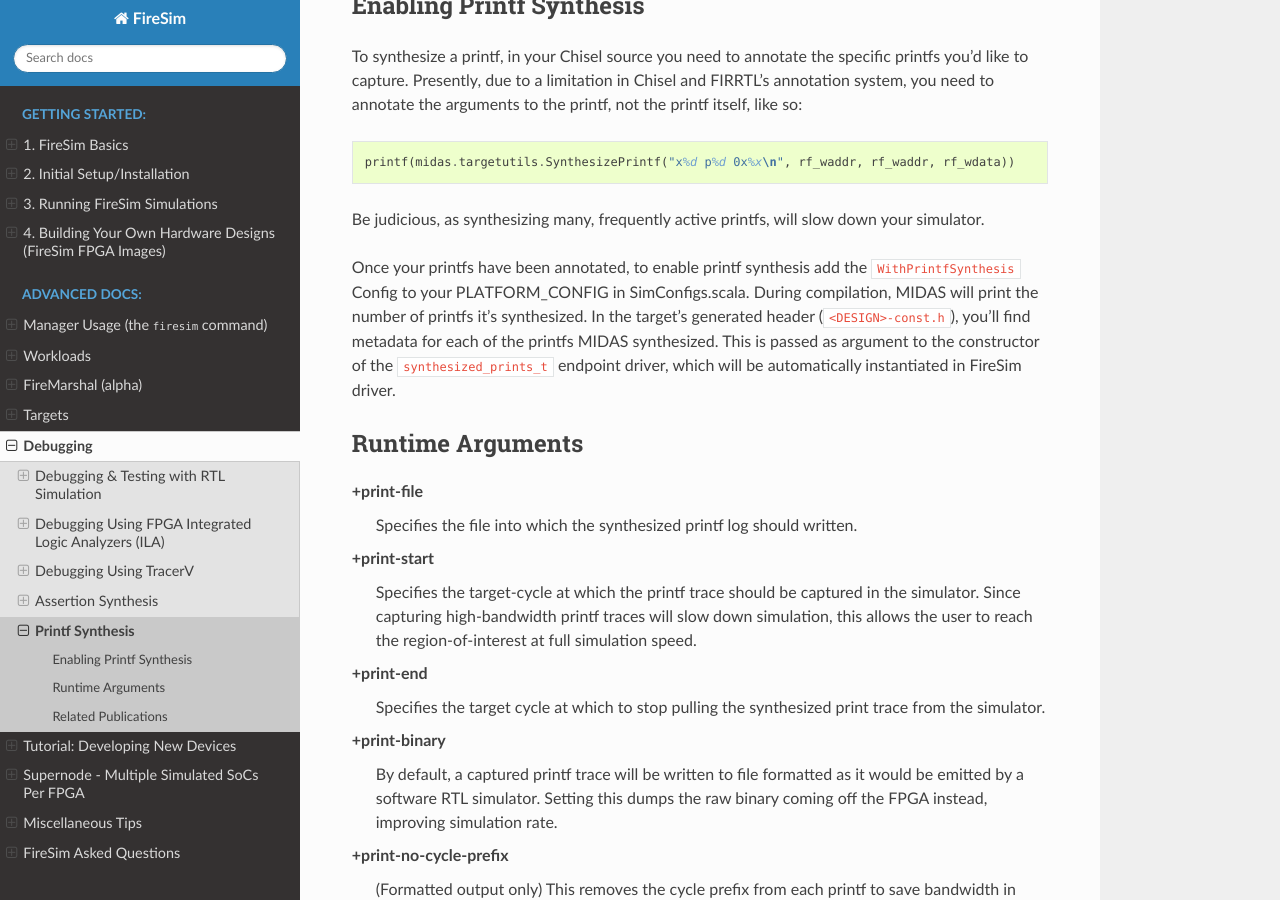
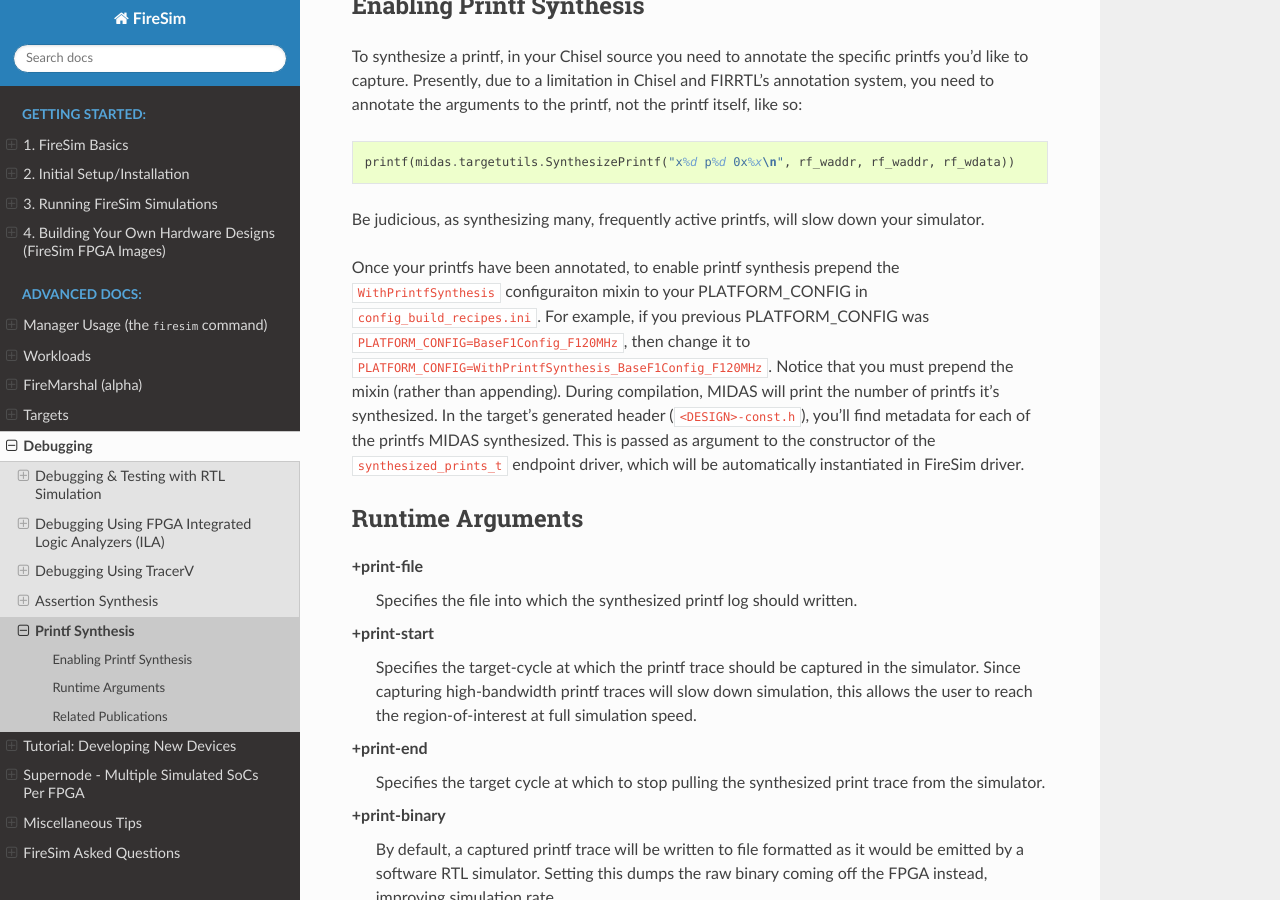
Before and after one commit to firesim/firesim, a Sphinx documentation site: the page built from docs/Advanced-Usage/Debugging/printf-synthesis.rst, in a window 1280 px wide and 900 px high, scrolled down 483 px. Built offline with Sphinx 7.4.7 and the Read the Docs theme 2.0.0, drawn with Linux system fonts in a browser that asks for light colours.

Commit message:
fix printf docs

```diff
--- a/docs/Advanced-Usage/Debugging/printf-synthesis.rst
+++ b/docs/Advanced-Usage/Debugging/printf-synthesis.rst
@@ -32,8 +32,10 @@
 
 Be judicious, as synthesizing many, frequently active printfs, will slow down your simulator.
 
-Once your printfs have been annotated, to enable printf synthesis add the ``WithPrintfSynthesis`` Config to your
-PLATFORM_CONFIG in SimConfigs.scala.  During compilation, MIDAS will print the
+Once your printfs have been annotated, to enable printf synthesis prepend the ``WithPrintfSynthesis`` configuraiton mixin to your
+PLATFORM_CONFIG in ``config_build_recipes.ini``.
+For example, if you previous PLATFORM_CONFIG was ``PLATFORM_CONFIG=BaseF1Config_F120MHz``, then change it to ``PLATFORM_CONFIG=WithPrintfSynthesis_BaseF1Config_F120MHz``. Notice that you must prepend the mixin (rather than appending).
+During compilation, MIDAS will print the
 number of printfs it's synthesized.  In the target's generated header
 (``<DESIGN>-const.h``), you'll find metadata for each of the printfs MIDAS synthesized.
 This is passed as argument to the constructor of the ``synthesized_prints_t``
```
